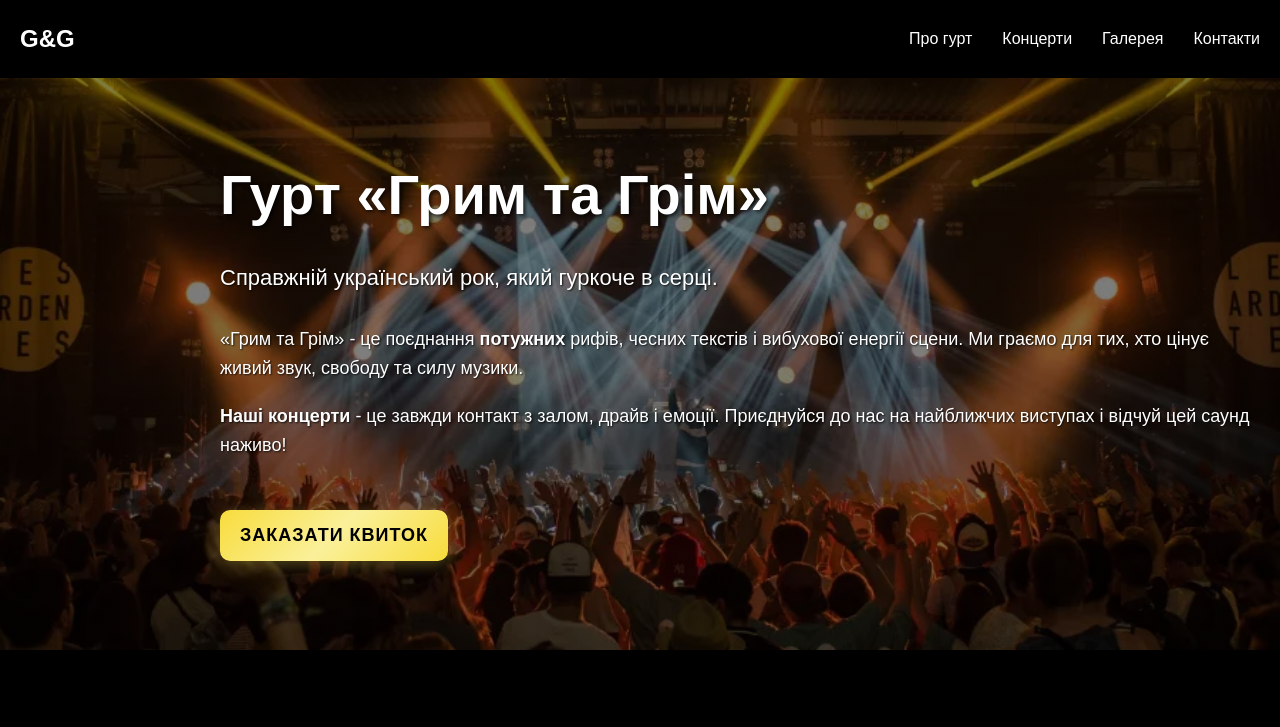
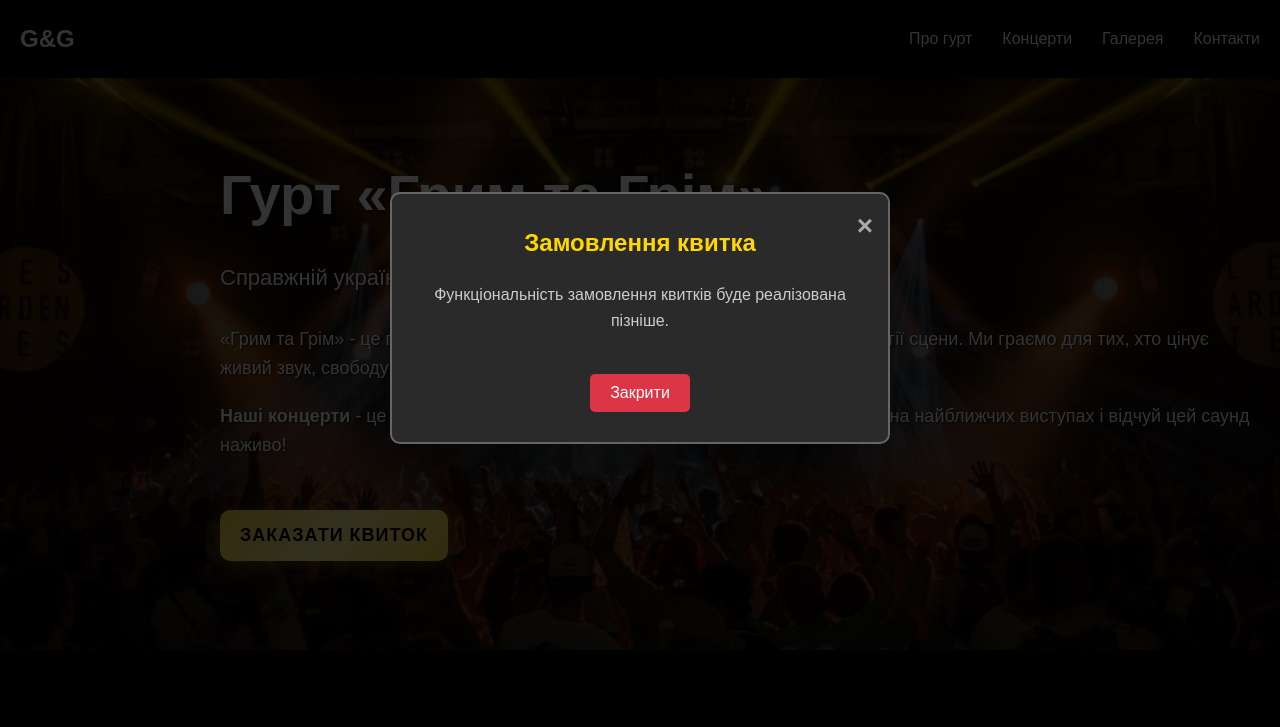
Before and after one commit to chasov-artem/grimGrim, a plain HTML site: page index.html in a window 1280 px wide. Both pictures are taken after a click on the button "ЗАКАЗАТИ КВИТОК". Shown: the top 727 px of the page. Drawn offline with Linux system fonts and the light colour scheme; a script that the page names is missing.

Commit message:
modal/start js

```diff
--- /dev/null
+++ b/script.js
@@ -0,0 +1,17 @@
+// Open modal
+function openTicketModal() {
+  const modal = document.getElementById("ticketModal");
+
+  modal.style.display = "block";
+
+  document.body.style.overflow = "hidden";
+}
+
+// Close modal
+function closeTicketModal() {
+  const modal = document.getElementById("ticketModal");
+
+  modal.style.display = "none";
+
+  document.body.style.overflow = "auto";
+}
--- a/styles.css
+++ b/styles.css
@@ -520,3 +520,74 @@ tr:hover {
   color: white;
   margin: 0 5px;
 }
+
+/* Modal Styles */
+.modal {
+  display: none;
+  position: fixed;
+  z-index: 2000;
+  left: 0;
+  top: 0;
+  width: 100%;
+  height: 100%;
+  background-color: rgba(0, 0, 0, 0.8);
+}
+
+.modal-content {
+  background-color: #2a2a2a;
+  margin: 15% auto;
+  padding: 30px;
+  border-radius: 10px;
+  width: 80%;
+  max-width: 500px;
+  text-align: center;
+  position: relative;
+  border: 2px solid #666;
+}
+
+.close {
+  color: #aaa;
+  float: right;
+  font-size: 28px;
+  font-weight: bold;
+  cursor: pointer;
+  position: absolute;
+  right: 15px;
+  top: 10px;
+}
+
+.close:hover {
+  color: white;
+}
+
+.modal-content h2 {
+  margin-bottom: 20px;
+  color: #ffd700;
+  font-size: 24px;
+}
+
+.modal-content p {
+  margin-bottom: 20px;
+  color: #ccc;
+  line-height: 1.6;
+}
+
+.modal-content button {
+  background-color: #dc3545;
+  color: white;
+  border: none;
+  padding: 10px 20px;
+  border-radius: 5px;
+  cursor: pointer;
+  font-size: 16px;
+  margin-top: 20px;
+}
+
+.modal-content button:hover {
+  background-color: #c82333;
+}
+
+/* Form focus effects */
+.form-group.focused label {
+  color: #ffd700;
+}
```
